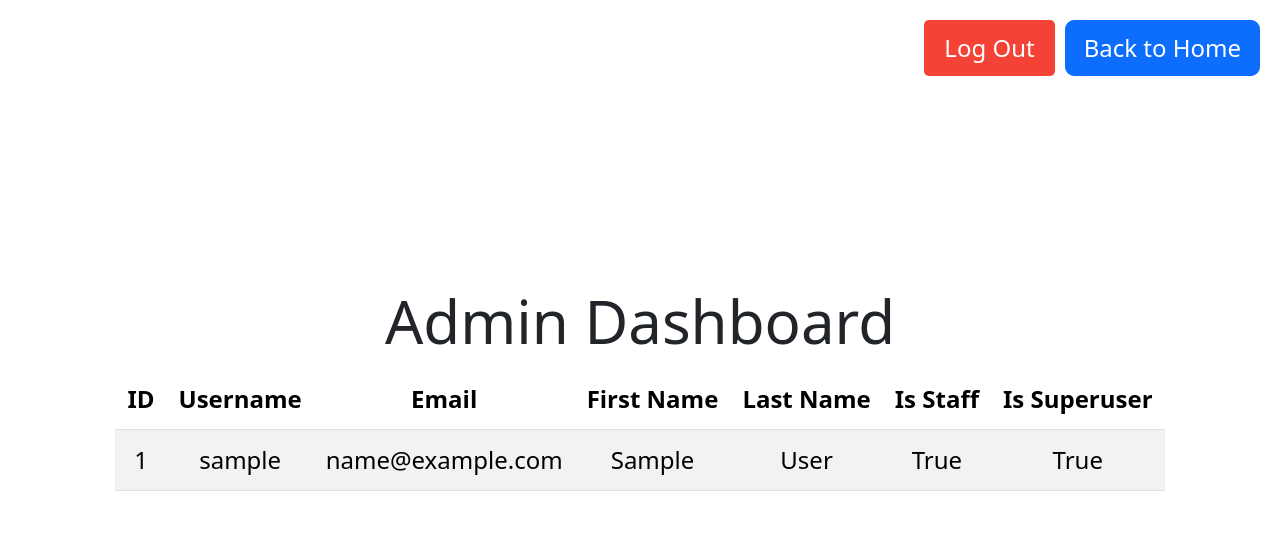
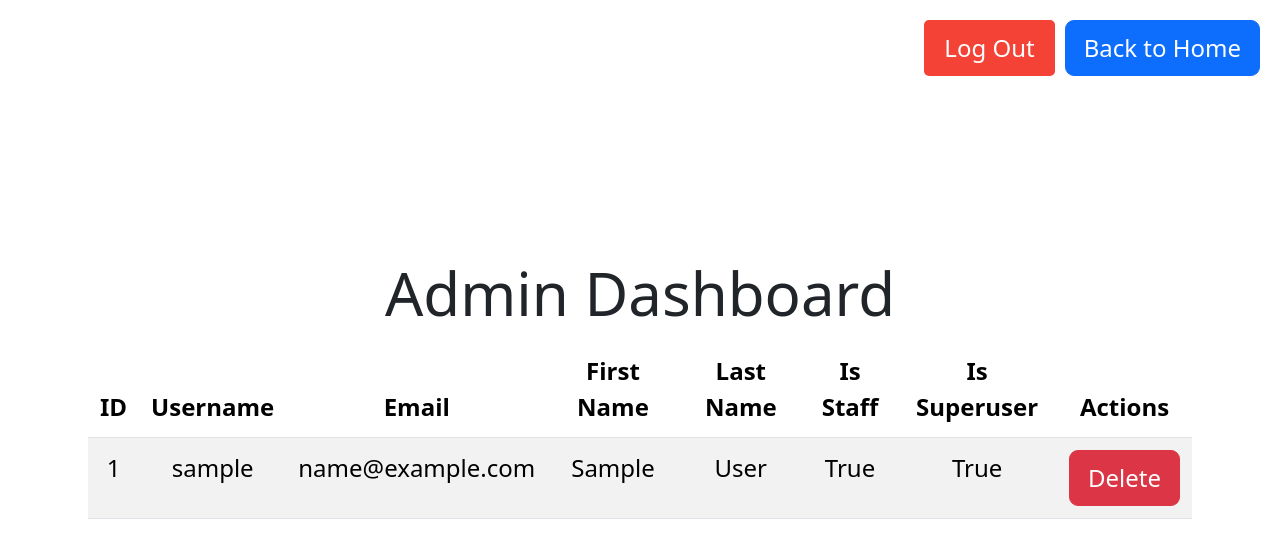
Before and after one commit to IsmailAnjri/meteoApp, a Django app: page /admin_dashboard/ in a window 1280 px wide. Shown: the top 558 px of the page. Run offline with Django 5.2, Linux system fonts and the light colour scheme; the visitor is signed in with stand-in values (Sample User, id 1); data comes from the database, SQL or seed files in the repository.

Commit message:
Adding delete user option for admins + other changes.

```diff
--- a/meteo/urls.py
+++ b/meteo/urls.py
@@ -12,6 +12,7 @@
     path("", RedirectView.as_view(url="/home/", permanent=True)),
     path("home/", views.home, name="home"),
     path('admin_dashboard/', views.admin_page, name="admin_dash"),
+    path('delete_user/<int:user_id>/', views.delete_user, name='delete_user'),
     path('permission-denied/', views.permission_denied, name='permission_denied'),
     path('login/', views.login_page, name='login_page'),    # Login page
     path('register/', views.register_page, name='register'),  # Registration page
--- a/meteo/views.py
+++ b/meteo/views.py
@@ -5,7 +5,7 @@
 from django.http import HttpResponse, JsonResponse
 from django.template import loader
 from meteo.models import Worldcities
-from django.shortcuts import render, redirect
+from django.shortcuts import render, redirect, get_object_or_404
 from django.contrib import messages
 from django.contrib.auth import authenticate, login
 from django.contrib.auth.decorators import login_required, user_passes_test
@@ -41,7 +41,7 @@
 @login_required(login_url='/login/')
 @user_passes_test(lambda u: u.is_staff, login_url='/permission-denied/')
 def admin_page(request):
-    users = User.objects.all()  # Fetch users from the auth_user table
+    users = User.objects.all()
     return render(request, 'admin_dash.html', {'users': users})
 def permission_denied(request):
     return render(request, 'permission_denied.html')
@@ -76,10 +76,10 @@
 
 
 def register_page(request):
-    # Check if the HTTP request method is POST (form submission)
     if request.method == 'POST':
         first_name = request.POST.get('first_name')
         last_name = request.POST.get('last_name')
+        email = request.POST.get('email')
         username = request.POST.get('username')
         password = request.POST.get('password')
 
@@ -95,6 +95,7 @@
         user = User.objects.create_user(
             first_name=first_name,
             last_name=last_name,
+            email=email,
             username=username
         )
 
@@ -107,31 +108,26 @@
         return redirect('/register/')
 
     # Render the registration page template (GET request)
-    return render(request, 'register.html')
+    return render(request, 'registration/register.html')
 
 
 
 def temp_somewhere(request):
-    # Pick a random city
     random_city = Worldcities.objects.order_by('?').first()
     city_name = random_city.city
     temp = get_temp([random_city.lat, random_city.lng])
 
-    # Pick 20 random cities (excluding the selected one)
     random_cities = list(Worldcities.objects.exclude(city=city_name).order_by('?')[:20])
 
-    # Find 5 cities with the same temperature
     similar_cities = [city.city for city in random_cities if get_temp([city.lat, city.lng]) == temp][:5]
     if not similar_cities:
         return temp_somewhere(request)
 
-    # Group cities by temperature
     temp_city_map = defaultdict(list)
     for city in random_cities:
         city_temp = get_temp([city.lat, city.lng])
         temp_city_map[city_temp].append(city.city)
 
-    # Select 5 different temperatures for the chart
     temp_chart_data = list(temp_city_map.items())[:5]
 
     return render(request, "meteo.html", {
@@ -142,28 +138,22 @@
     })
 
 def temp_here(request):
-    # Get the latitude and longitude of the user's location
     location = geocoder.ip('me').latlng
     temp = get_temp(location)
 
-    # Pick 20 random cities (excluding the selected one) and find cities with the same temperature
     random_cities = list(Worldcities.objects.exclude(city='Your location').order_by('?')[:20])
 
-    # Find cities with the same temperature
     similar_cities = [city.city for city in random_cities if get_temp([city.lat, city.lng]) == temp][:5]
     if not similar_cities:
         return temp_somewhere(request)
 
-    # Group cities by temperature for chart data
     temp_city_map = defaultdict(list)
     for city in random_cities:
         city_temp = get_temp([city.lat, city.lng])
         temp_city_map[city_temp].append(city.city)
 
-    # Select 5 different temperatures for the chart
     temp_chart_data = list(temp_city_map.items())[:5]
 
-    # Render the template with the necessary context
     template = loader.get_template('meteo.html')
     context = {
         'city': 'Your location',
@@ -188,7 +178,6 @@
 
 
 def temp_chart(request, temp):
-    """Returns JSON data for cities with the given temperature"""
     sampled_cities = Worldcities.objects.order_by('?')[:20]  # Get 50 random cities
     matching_cities = [city.city for city in sampled_cities if get_temp([city.lat, city.lng]) == temp]
 
@@ -222,3 +211,15 @@
         return JsonResponse({'found': True, 'city': city.city, 'temp': temp})
 
     return JsonResponse({'found': False})
+
+@login_required(login_url='/login/')
+@user_passes_test(lambda u: u.is_staff, login_url='/permission-denied/')
+def delete_user(request, user_id):
+    user = get_object_or_404(User, id=user_id)
+    if user != request.user:
+        FavouriteCity.objects.filter(user=user).delete()
+        user.delete()
+        messages.success(request, 'User deleted successfully.')
+    else:
+        messages.warning(request, "You cannot delete yourself.")
+    return redirect('admin_dash')
--- a/templates/admin_dash.html
+++ b/templates/admin_dash.html
@@ -21,6 +21,13 @@
             <button type="button" class="btn btn-primary" onclick="location.href='/home/'">Back to Home</button>
         {% endif %}
     </div>
+        {% if messages %}
+            <div class="alert alert-primary" role="alert">
+                {% for message in messages %}
+                {{ message }}
+                {% endfor %}
+            </div>
+        {% endif %}
         <table class="table table-striped">
             <thead>
                 <tr>
@@ -31,6 +38,7 @@
                     <th>Last Name</th>
                     <th>Is Staff</th>
                     <th>Is Superuser</th>
+                    <th>Actions</th>
                 </tr>
             </thead>
             <tbody>
@@ -43,6 +51,11 @@
                         <td>{{ user.last_name }}</td>
                         <td>{{ user.is_staff }}</td>
                         <td>{{ user.is_superuser }}</td>
+                        <td>
+                            <a href="{% url 'delete_user' user.id %}"
+                               class="btn btn-danger"
+                               onclick="return confirm('Are you sure you want to delete this user?');">Delete</a>
+                        </td>
                     </tr>
                 {% endfor %}
             </tbody>
```
Also changed, not shown: templates/registration/register.html (renamed from templates/register.html, +7 -0 lines).
